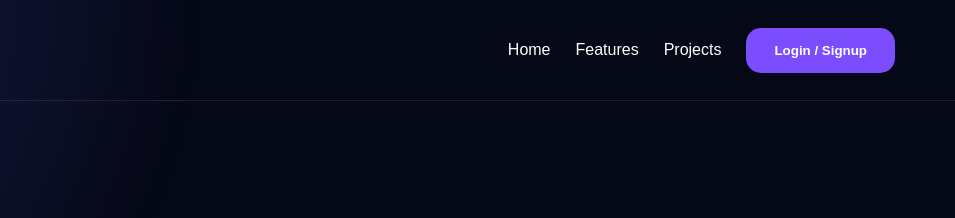
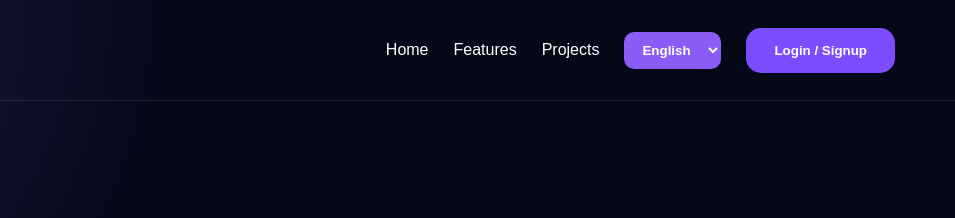
Before and after one commit to akash-6709/AI-project, a website: page frontend/index.html in a window 1280 px wide. Shown: the top 218 px of the page, 325-1280 px from the left. Drawn offline with Linux system fonts and the light colour scheme.

Commit message:
final pwa and multi language fix

```diff
--- a/frontend/index.html
+++ b/frontend/index.html
@@ -10,6 +10,8 @@
     <title>AI Project Maker</title>
 
     <link rel="stylesheet" href="style.css">
+    <link rel="manifest" href="manifest.json">
+
 
 </head>
 
@@ -36,6 +38,18 @@
             <a href="#">Features</a>
 
             <a href="#">Projects</a>
+            <select id="languageSelect" onchange="changeLanguage()">
+
+                <option value="en">
+                    English
+                </option>
+
+                <option value="hi">
+                    Hindi
+                </option>
+
+            </select>
+
 
             <button onclick="showLogin()">
                 Login / Signup
@@ -53,7 +67,7 @@
                 ⚡ AI Powered Project Generator
             </span>
 
-            <h1>
+            <h1 id="heroTitle">
 
                 Turn Your Ideas Into
 
@@ -63,7 +77,7 @@
 
             </h1>
 
-            <p>
+            <p id="heroDesc">
 
                 Generate project ideas,
                 architecture, features,
@@ -252,6 +266,17 @@
     </div>
 
     <script src="script.js"></script>
+    <script>
+
+        if ("serviceWorker" in navigator) {
+
+            navigator.serviceWorker.register(
+                "service-worker.js"
+            );
+
+        }
+
+    </script>
 
 </body>
 
--- a/frontend/script.js
+++ b/frontend/script.js
@@ -377,3 +377,64 @@ function toggleAuth() {
             "Create Account";
     }
 }
+function changeLanguage() {
+
+    const lang =
+        document.getElementById(
+            "languageSelect"
+        ).value;
+
+    const title =
+        document.getElementById(
+            "heroTitle"
+        );
+
+    const desc =
+        document.getElementById(
+            "heroDesc"
+        );
+
+    if (lang === "hi") {
+
+        title.innerHTML = `
+
+        अपने आइडियाज को
+
+        <span class="purpleText">
+            AI प्रोजेक्ट्स
+        </span>
+
+        में बदलें
+
+        `;
+
+        desc.innerHTML = `
+
+        AI आधारित प्रोजेक्ट,
+        फीचर्स और डिप्लॉयमेंट
+        तुरंत बनाएं।
+
+        `;
+
+    } else {
+
+        title.innerHTML = `
+
+        Turn Your Ideas Into
+
+        <span class="purpleText">
+            AI-Powered Projects
+        </span>
+
+        `;
+
+        desc.innerHTML = `
+
+        Generate project ideas,
+        architecture, features,
+        database structure and
+        deployment roadmap instantly.
+
+        `;
+    }
+}
--- a/frontend/style.css
+++ b/frontend/style.css
@@ -447,3 +447,29 @@ button {
 
     cursor: pointer;
 }
+
+#languageSelect {
+
+    background: #8b5cf6;
+
+    color: white;
+
+    border: none;
+
+    padding: 10px 14px;
+
+    border-radius: 10px;
+
+    cursor: pointer;
+
+    outline: none;
+
+    font-weight: bold;
+}
+
+#languageSelect option {
+
+    background: #111827;
+
+    color: white;
+}
```
Also changed, not shown: frontend/service-worker.js (added, +9 -0 lines), frontend/manifest.json (added).
